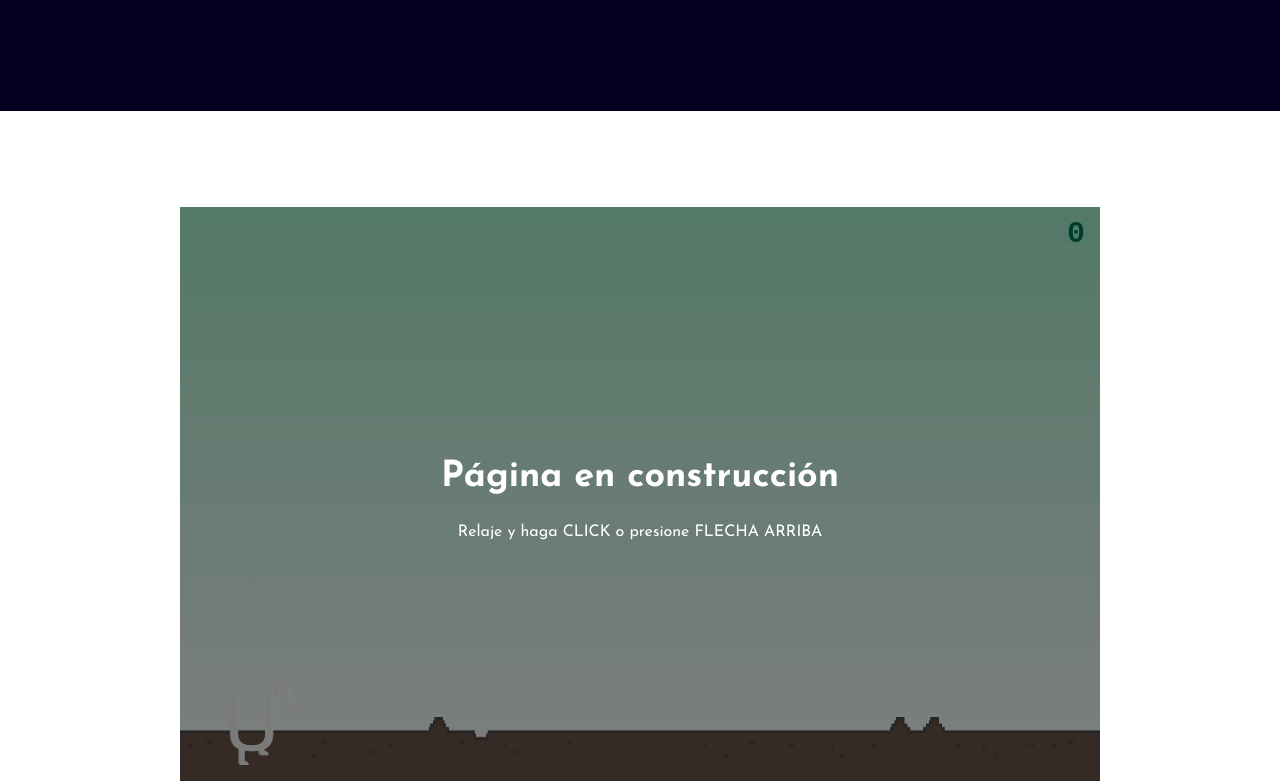
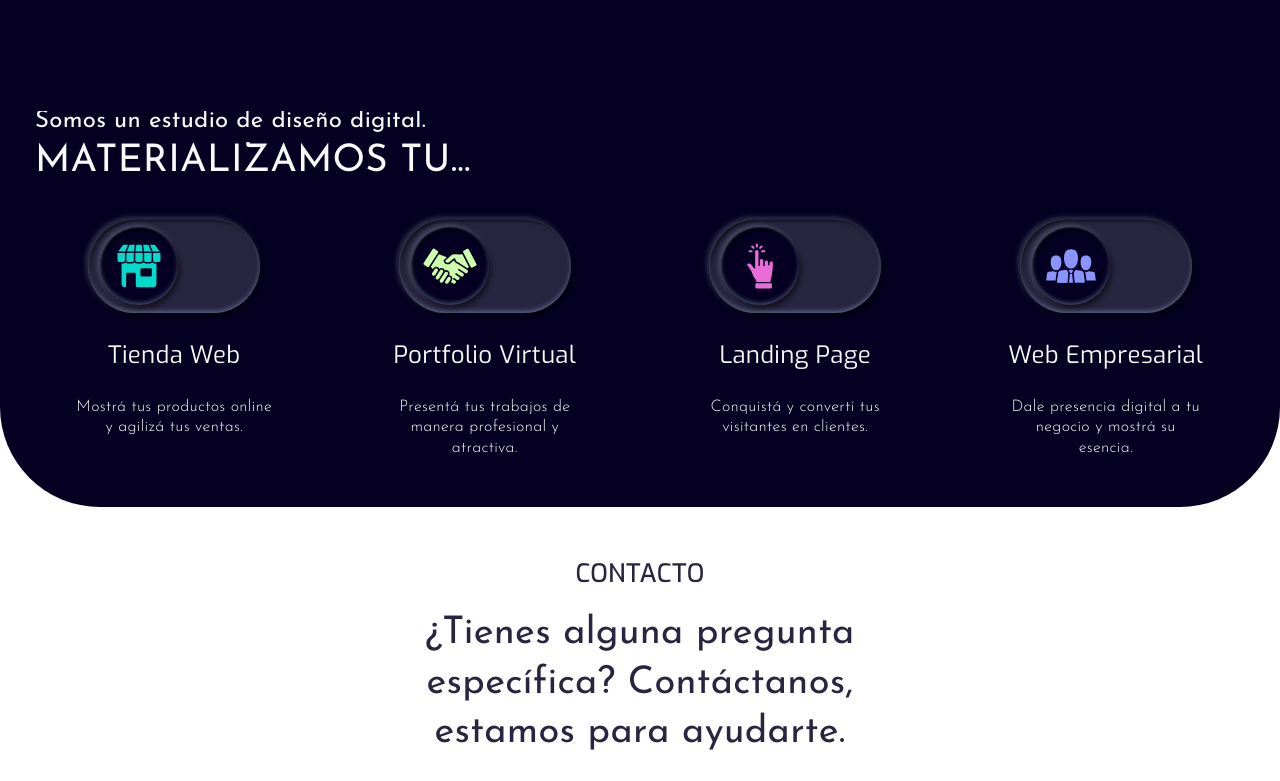
Before and after one commit to EmiLongo/inpulse, a React (Vite) app: page / in a window 1280 px wide. Shown: the part 699-1480 px from the top of the page. Built offline with nearby package versions, Linux system fonts and the light colour scheme; no server answers; a web font is replaced by a local one.

Commit message:
md HomePage, se quita el juego y se agrega WhatWeDo

```diff
--- a/src/modules/home/page/HomePage.tsx
+++ b/src/modules/home/page/HomePage.tsx
@@ -1,7 +1,7 @@
 // src/modules/home/page/HomePage.tsx
 import React from "react";
 import { Hero } from "../components/Hero";
-import { DinoGame } from "../components/DinoGame";
+import { WhatWeDo } from "../components/WhatWeDo";
 import { Contact } from "../components/Contact";
 
 export const HomePage: React.FC = () => {
@@ -9,7 +9,7 @@ export const HomePage: React.FC = () => {
   return (
     <>
       <Hero />
-      <DinoGame />
+      <WhatWeDo />
       <Contact />
     </>
   );
```
